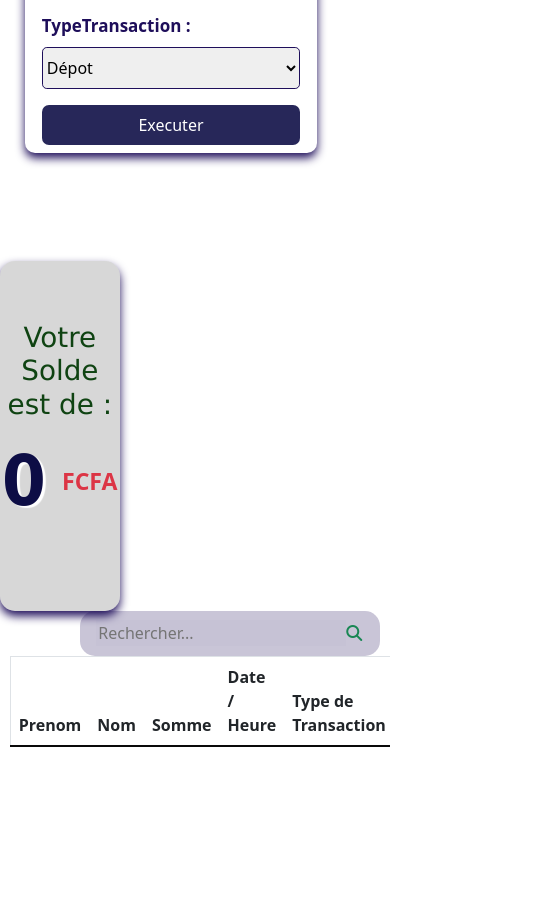
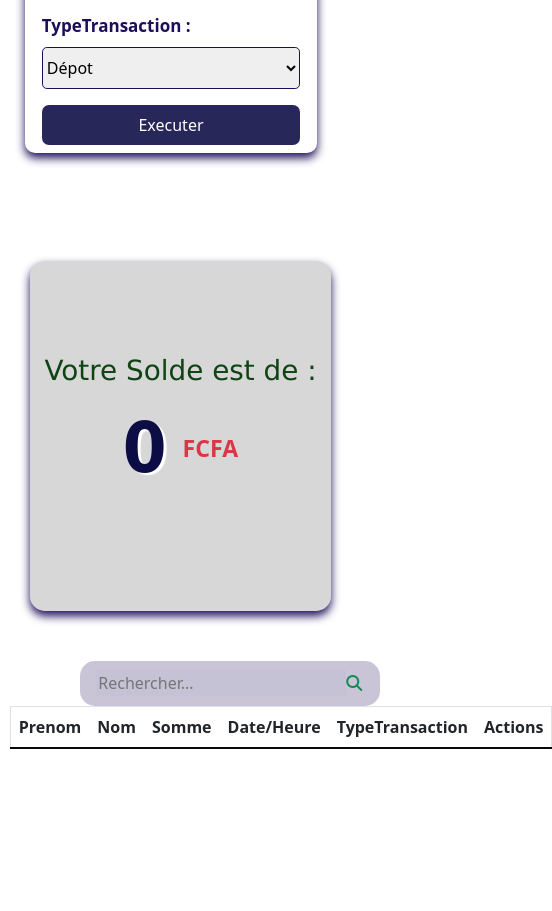
Before and after one commit to barrymamadou12345/gestion-budget, a plain HTML site: page index.html in a window 390 px wide. Shown: the part 384-1295 px from the top of the page, 552 px wide, since content can reach past the window. Before the commit the page ends 1245 px from the top, so only its background shows below. Drawn offline with nearby package versions, Linux system fonts and the light colour scheme.

Commit message:
RECHERCHE

```diff
--- a/index.html
+++ b/index.html
@@ -94,8 +94,8 @@
                   <th class="th1 ps-2">Prenom</th>
                    <th class="th2">Nom</th>
                    <th class="th3">Somme</th>
-                   <th class="th4">Date / Heure</th>
-                   <th class="th6">Type de Transaction</th>
+                   <th class="th4">Date/Heure</th>
+                   <th class="th6">TypeTransaction</th>
                    <th class="th5 pe-2">Actions</th>
                  </tr>
               </thead>
--- a/langages/style-budget.css
+++ b/langages/style-budget.css
@@ -164,15 +164,18 @@
     padding-top: 8px;
     cursor: pointer;
   }
-  .sec2{
+  /* .sec2{
     overflow: scroll;
     min-height: 300px;
-  }
+  } */
 
   /* ===============Tableau Media Queries ================*/
 
   @media screen and (max-width:991px) {
     .rio{
+      width: 86%;
+    }
+    #solde{
       width: 86%;
     }
     .sec2{
@@ -183,6 +186,12 @@
   }
 
   @media screen and (max-width:768px) {
+    #solde{
+      width: 88%;
+      margin-left: 30px;
+      margin-bottom: 50px;
+      height: 350px;
+    }
     .global1{
       width: 95%;
     }.global2{
```
